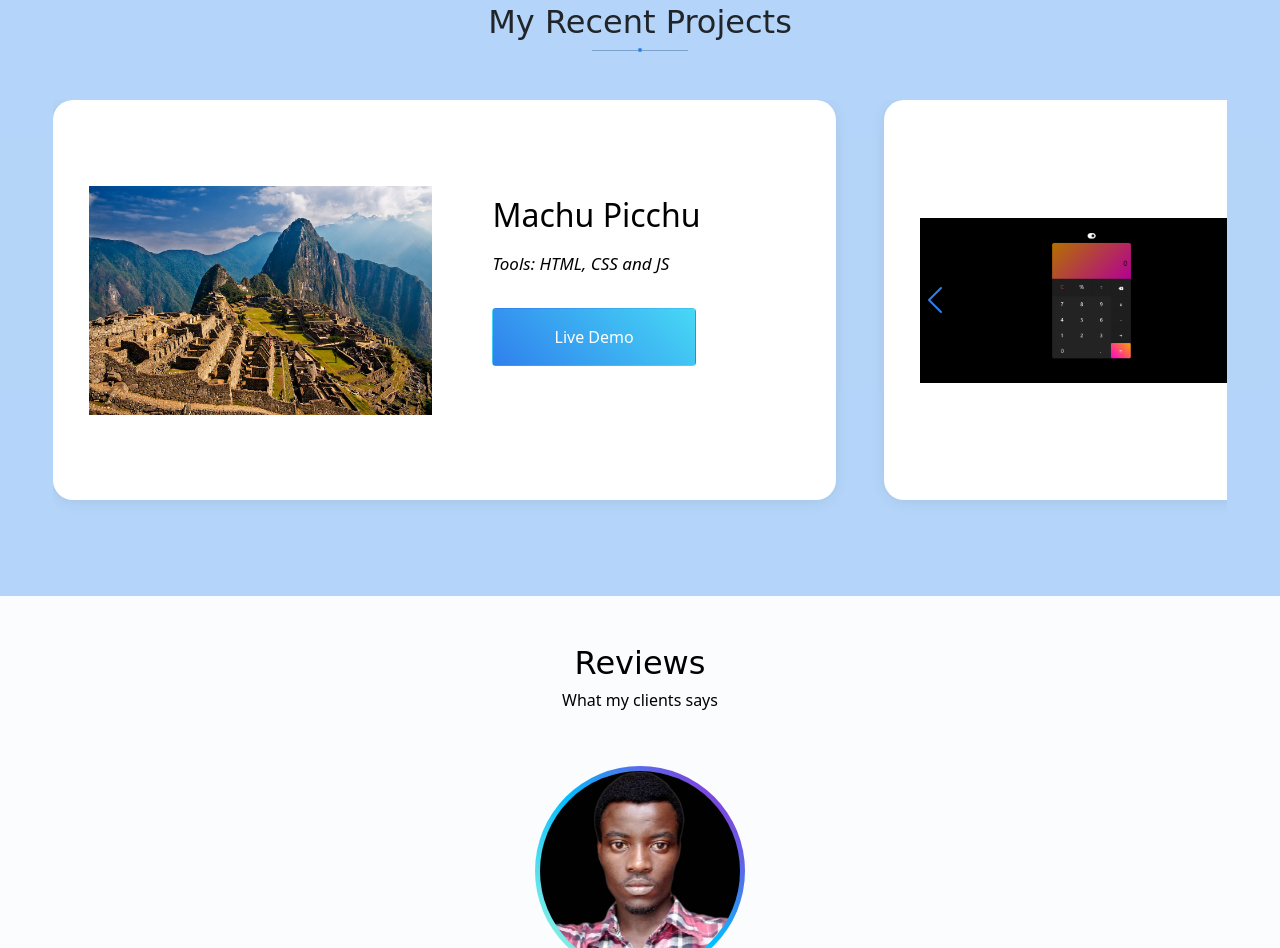
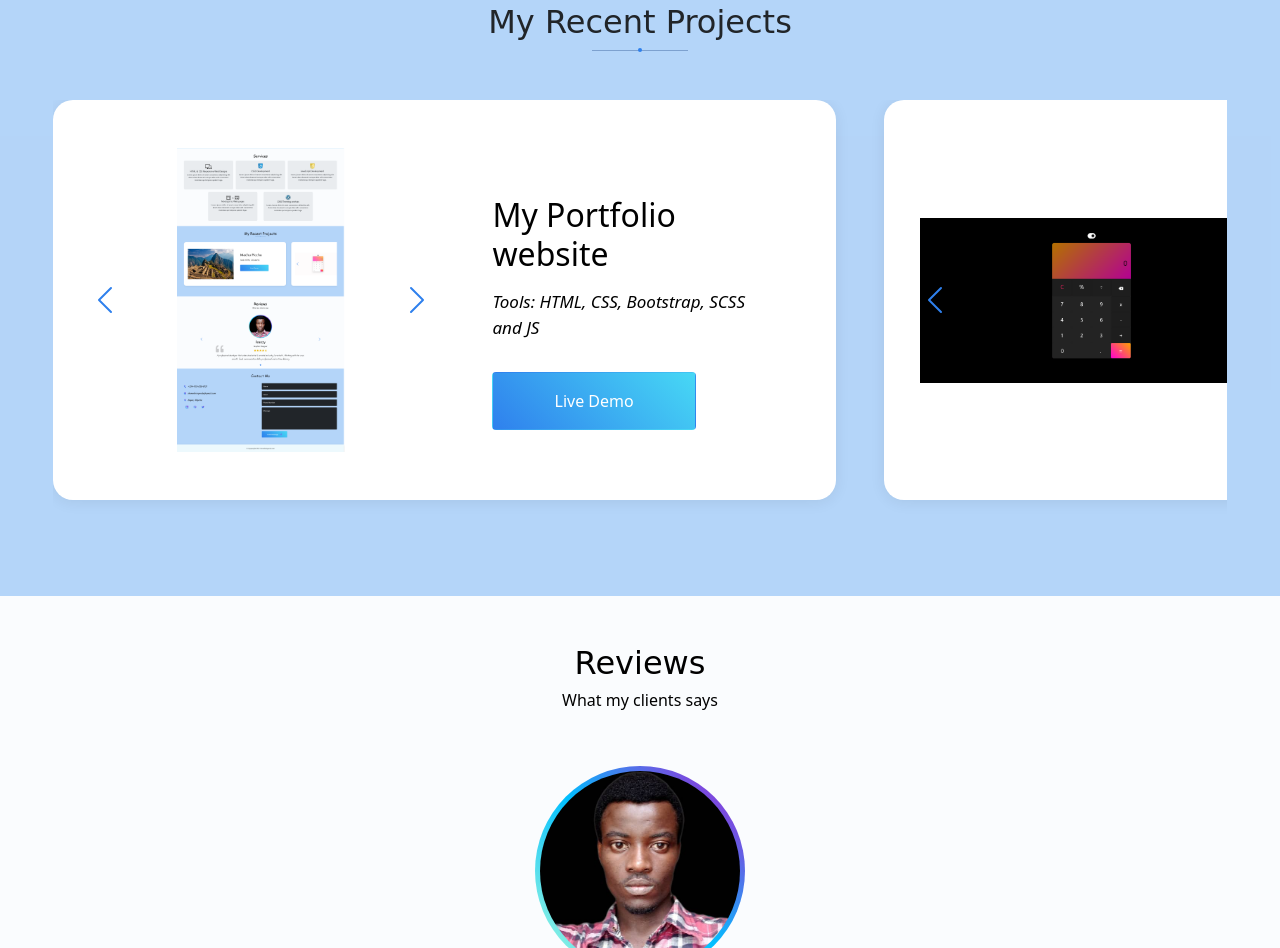
Before and after one commit to ihemebiriegondu/EGO, a website: page index.html in a window 1280 px wide. Shown: the part 3167-4115 px from the top of the page. Drawn offline with nearby package versions, Linux system fonts and the light colour scheme; a web font is replaced by a local one.

Commit message:
added my portfolio page to project list

```diff
--- a/index.html
+++ b/index.html
@@ -210,8 +210,9 @@
                                 </div>
                             </div>
                             <div class="text-center mt-sm-5 mt-2">
-                                <a href="./Intelligent CV/CV_2022071615521489.pdf" class="btn mybtn text-white px-5 py-3 mt-3 mt-sm-0"
-                                    style="font-size: 17px;" download>Download
+                                <a href="./Intelligent CV/CV_2022071615521489.pdf"
+                                    class="btn mybtn text-white px-5 py-3 mt-3 mt-sm-0" style="font-size: 17px;"
+                                    download>Download
                                     CV <i class="bi bi-download ms-3 fs-5"></i></a>
                             </div>
                         </div>
@@ -370,12 +371,40 @@
                 <div class="d-flex scroll col-12" style="overflow-x: auto; overflow-y: hidden;">
                     <div
                         class="row row-cols-xl-2 project-box row-cols-1 px-xl-4 py-xl-5 py-3 px-2 me-3 me-md-5 col-8 mb-5 m-auto">
-                        <div class="col-xl-6 project-box-first-div">
-                            <img src="./images/Machu_Picchu,_Peru.jpg" class="rounded" alt="">
+                        <div id="carouselExampleControls1" class="carousel slide col-xl-6 project-box-first-div"
+                            data-bs-ride="carousel">
+                            <div class="carousel-inner">
+                                <div class="carousel-item active">
+                                    <img src="./images/Screenshot 2022-07-16 at 22-05-42 Egondu Ihemebiri white top.png"
+                                        class="rounded d-block w-100" alt="">
+                                </div>
+                                <div class="carousel-item">
+                                    <img src="./images/Screenshot 2022-07-16 at 22-05-42 Egondu Ihemebiri white bottom.png"
+                                        class="rounded d-block w-100" alt="...">
+                                </div>
+                                <div class="carousel-item">
+                                    <img src="./images/Screenshot 2022-07-16 at 22-05-42 Egondu Ihemebiri.png"
+                                        class="rounded d-block w-100" alt="...">
+                                </div>
+                                <div class="carousel-item">
+                                    <img src="./images/Screenshot 2022-07-16 at 22-06-35 Egondu Ihemebiri.png"
+                                        class="rounded d-block w-100" alt="...">
+                                </div>
+                            </div>
+                            <button class="carousel-control-prev" type="button"
+                                data-bs-target="#carouselExampleControls1" data-bs-slide="prev">
+                                <span class="carousel-control-prev-icon" aria-hidden="true"></span>
+                                <span class="visually-hidden">Previous</span>
+                            </button>
+                            <button class="carousel-control-next" type="button"
+                                data-bs-target="#carouselExampleControls1" data-bs-slide="next">
+                                <span class="carousel-control-next-icon" aria-hidden="true"></span>
+                                <span class="visually-hidden">Next</span>
+                            </button>
                         </div>
                         <div class="col-xl-6 pt-xl-5 pt-0 ps-xl-5 pe-xl-5 text-xl-start text-center pb-0">
-                            <h4 class="fs-2">Machu Picchu</h4>
-                            <p class="mt-3 fst-italic">Tools: HTML, CSS and JS</p>
+                            <h4 class="fs-2">My Portfolio website</h4>
+                            <p class="mt-3 fst-italic">Tools: HTML, CSS, Bootstrap, SCSS and JS</p>
                             <button class="btn mybtn w-75 text-white mt-3 py-3">Live Demo</button>
                         </div>
                     </div>
```
Also changed, not shown: images/Screenshot 2022-07-16 at 22-05-42 Egondu Ihemebiri white bottom.png (added), 3 other files.
